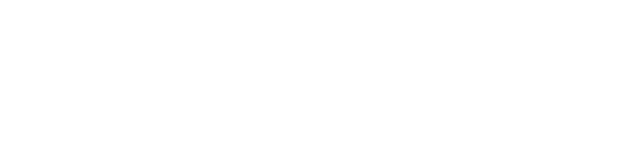
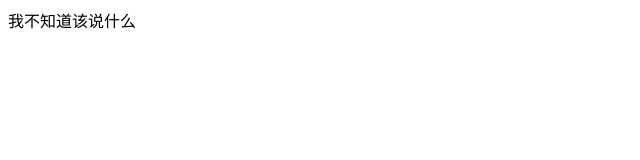
Before and after one commit to Amber201B/Git-Projects, a plain HTML site: page index.html in a window 1280 px wide. Shown: the whole page, without its empty margins (0-640 px from the left). Drawn offline with Linux system fonts and the light colour scheme.

Commit message:
second save

```diff
--- a/index.html
+++ b/index.html
@@ -6,6 +6,6 @@
     <title>Document</title>
 </head>
 <body>
-
+    我不知道该说什么
 </body>
 </html>
```
